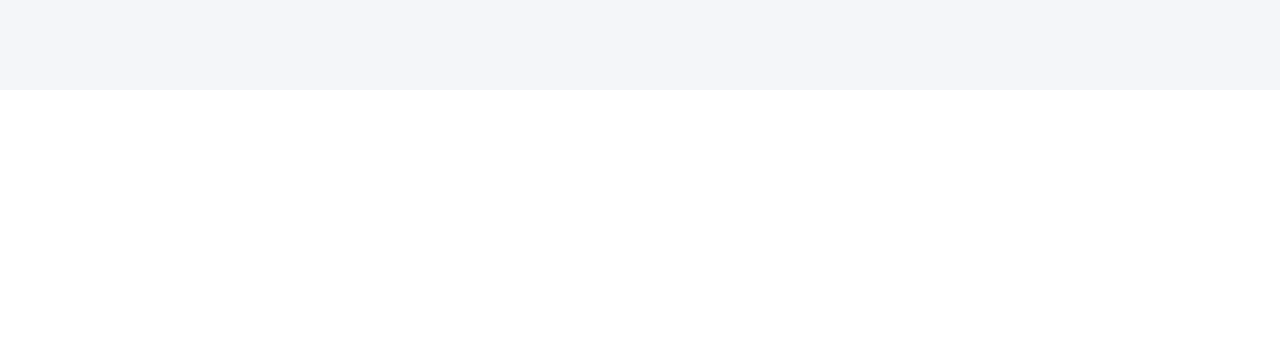
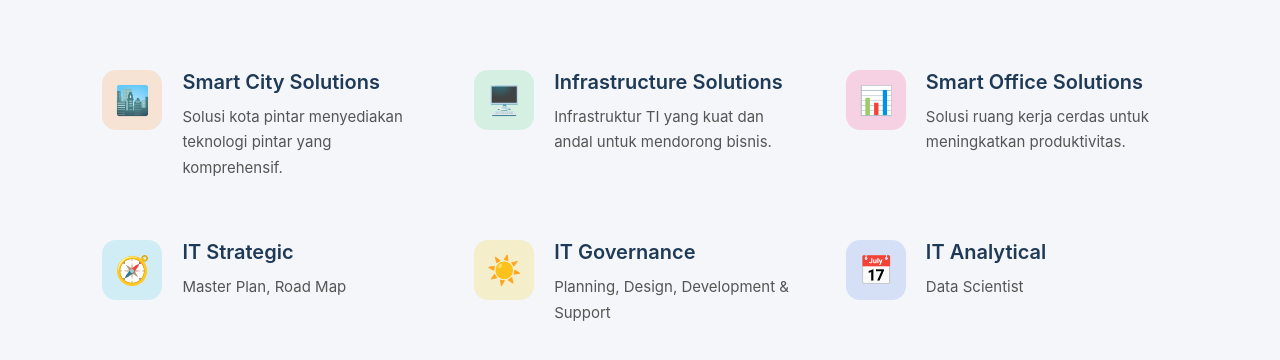
Before and after one commit to muhamadfadlann/Bartrinesia-LandingPage, a React (Vite) app: page / in a window 1280 px wide. Shown: the part 1698-2058 px from the top of the page. Before the commit the page ends 1788 px from the top, so only its background shows below. Built offline with nearby package versions, Linux system fonts and the light colour scheme.

Commit message:
add our service

```diff
--- a/package.json
+++ b/package.json
@@ -10,6 +10,7 @@
     "preview": "vite preview"
   },
   "dependencies": {
+    "lucide-react": "^0.563.0",
     "react": "^19.2.0",
     "react-dom": "^19.2.0",
     "swiper": "^12.1.0"
--- a/src/components/Hero.css
+++ b/src/components/Hero.css
@@ -15,11 +15,12 @@
   justify-content: center;
 }
 
-.line {
+.line-1 {
   width: 190px;
-  height: 4px;
+  height: 2px;
   background-color: #ffffff;
   margin: 20px 0;
+  border-radius: 40px;
 }
 
 .content h1 {
--- a/src/components/Hero.jsx
+++ b/src/components/Hero.jsx
@@ -5,7 +5,7 @@ export default function Hero() {
       <div className="hero-left">
         <div className="content">
           <h1>About Us</h1>
-          <div className="line"></div>
+          <div className="line-1"></div>
           <p>
             Bartrinesia hadir bertujuan meningkatkan pemanfaatan teknologi untuk
             indonesia yang lebih maju. Fokus kami pada Inisiatif TI, Inovasi,
--- a/src/components/Service.css
+++ b/src/components/Service.css
@@ -23,3 +23,75 @@
   background-color: #4ea8de;
   margin: -40px auto 0 auto;
 }
+
+.services-grid {
+  display: grid;
+  grid-template-columns: repeat(3, 1fr);
+  gap: 60px 40px;
+  margin-top: 80px;
+}
+
+.service-card {
+  display: flex;
+  align-items: flex-start;
+  gap: 20px;
+  transition: all 0.3s ease;
+}
+
+.service-card:hover {
+  transform: translateY(-5px);
+}
+
+.service-icon {
+  width: 45px;
+  height: 45px;
+  flex-shrink: 0;
+}
+
+.service-card h3 {
+  font-size: 20px;
+  font-weight: 600;
+  margin-bottom: 10px;
+  color: #1f3a56;
+}
+
+.service-card p {
+  font-size: 15px;
+  color: #555;
+  line-height: 1.7;
+}
+
+.service-icon {
+  width: 60px;
+  height: 60px;
+  font-size: 28px;
+  display: flex;
+  align-items: center;
+  justify-content: center;
+  border-radius: 14px;
+  flex-shrink: 0;
+}
+
+.orange { background: rgba(255,122,0,0.15); }
+.green { background: rgba(34,197,94,0.15); }
+.pink { background: rgba(255,0,110,0.15); }
+.cyan { background: rgba(0,180,216,0.15); }
+.yellow { background: rgba(250,204,21,0.2); }
+.blue { background: rgba(37,99,235,0.15); }
+
+
+@media (max-width: 992px) {
+  .services-grid {
+    grid-template-columns: repeat(2, 1fr);
+  }
+}
+
+@media (max-width: 600px) {
+  .services-grid {
+    grid-template-columns: 1fr;
+  }
+
+  .service-wrapper h2 {
+    font-size: 32px;
+  }
+}
--- a/src/components/Service.jsx
+++ b/src/components/Service.jsx
@@ -1,5 +1,3 @@
-import "./About.css";
-import "./Hero.css";
 import "./Service.css";
 
 export default function Service() {
@@ -8,6 +6,64 @@ export default function Service() {
       <div className="service-wrapper">
         <h2>Our Services</h2>
         <div className="line"></div>
+
+        <div className="services-grid">
+
+          <div className="service-card">
+            <div className="service-icon orange">🏙️</div>
+            <div>
+              <h3>Smart City Solutions</h3>
+              <p>
+                Solusi kota pintar menyediakan teknologi pintar yang komprehensif.
+              </p>
+            </div>
+          </div>
+
+          <div className="service-card">
+            <div className="service-icon green">🖥️</div>
+            <div>
+              <h3>Infrastructure Solutions</h3>
+              <p>
+                Infrastruktur TI yang kuat dan andal untuk mendorong bisnis.
+              </p>
+            </div>
+          </div>
+
+          <div className="service-card">
+            <div className="service-icon pink">📊</div>
+            <div>
+              <h3>Smart Office Solutions</h3>
+              <p>
+                Solusi ruang kerja cerdas untuk meningkatkan produktivitas.
+              </p>
+            </div>
+          </div>
+
+          <div className="service-card">
+            <div className="service-icon cyan">🧭</div>
+            <div>
+              <h3>IT Strategic</h3>
+              <p>Master Plan, Road Map</p>
+            </div>
+          </div>
+
+          <div className="service-card">
+            <div className="service-icon yellow">☀️</div>
+            <div>
+              <h3>IT Governance</h3>
+              <p>Planning, Design, Development & Support</p>
+            </div>
+          </div>
+
+          <div className="service-card">
+            <div className="service-icon blue">📅</div>
+            <div>
+              <h3>IT Analytical</h3>
+              <p>Data Scientist</p>
+            </div>
+          </div>
+
+        </div>
       </div>
     </section>
   );
```
Also changed, not shown: 1 other file (tests, documents, lock files or other folders). Lines whose indentation alone changed are shown as unchanged.
